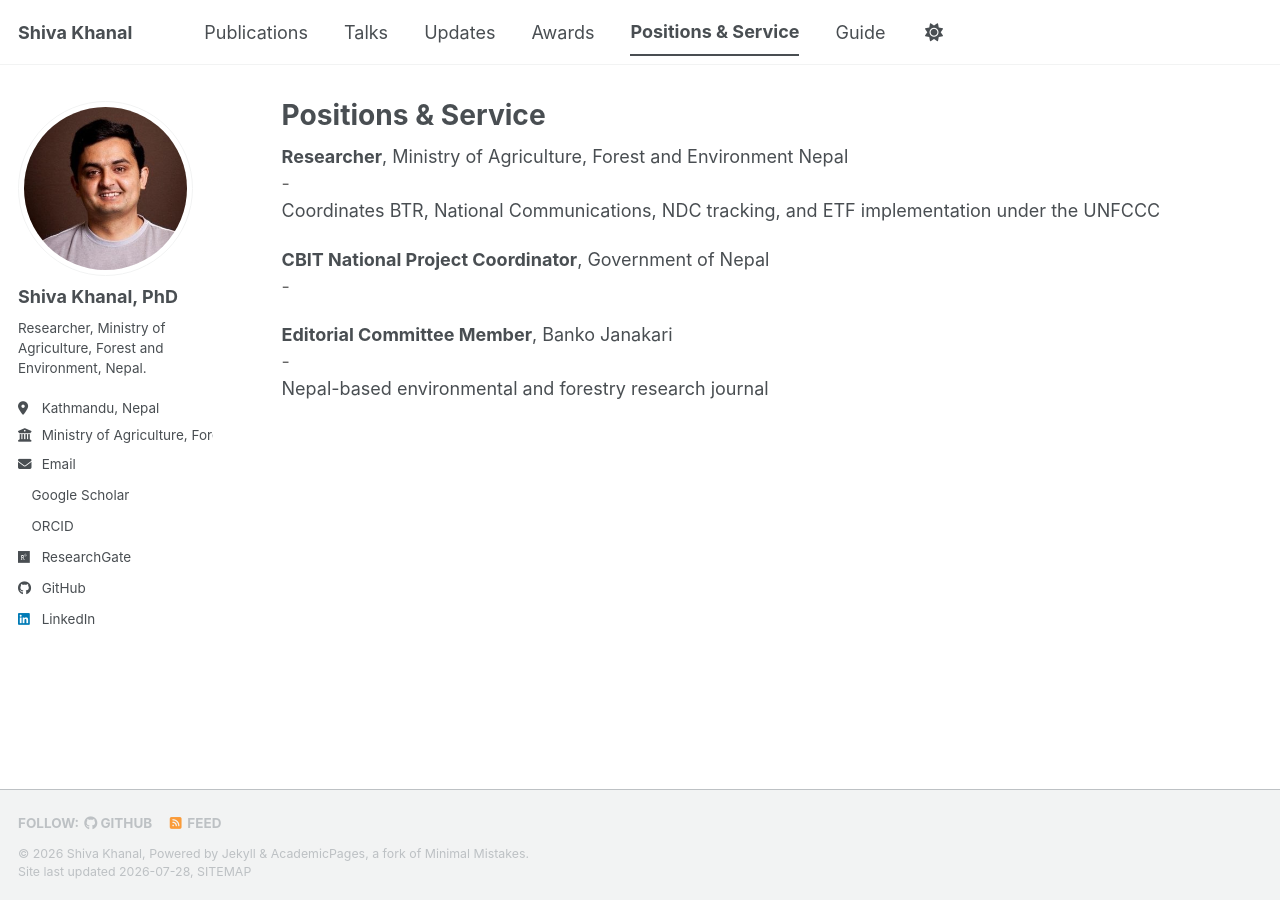
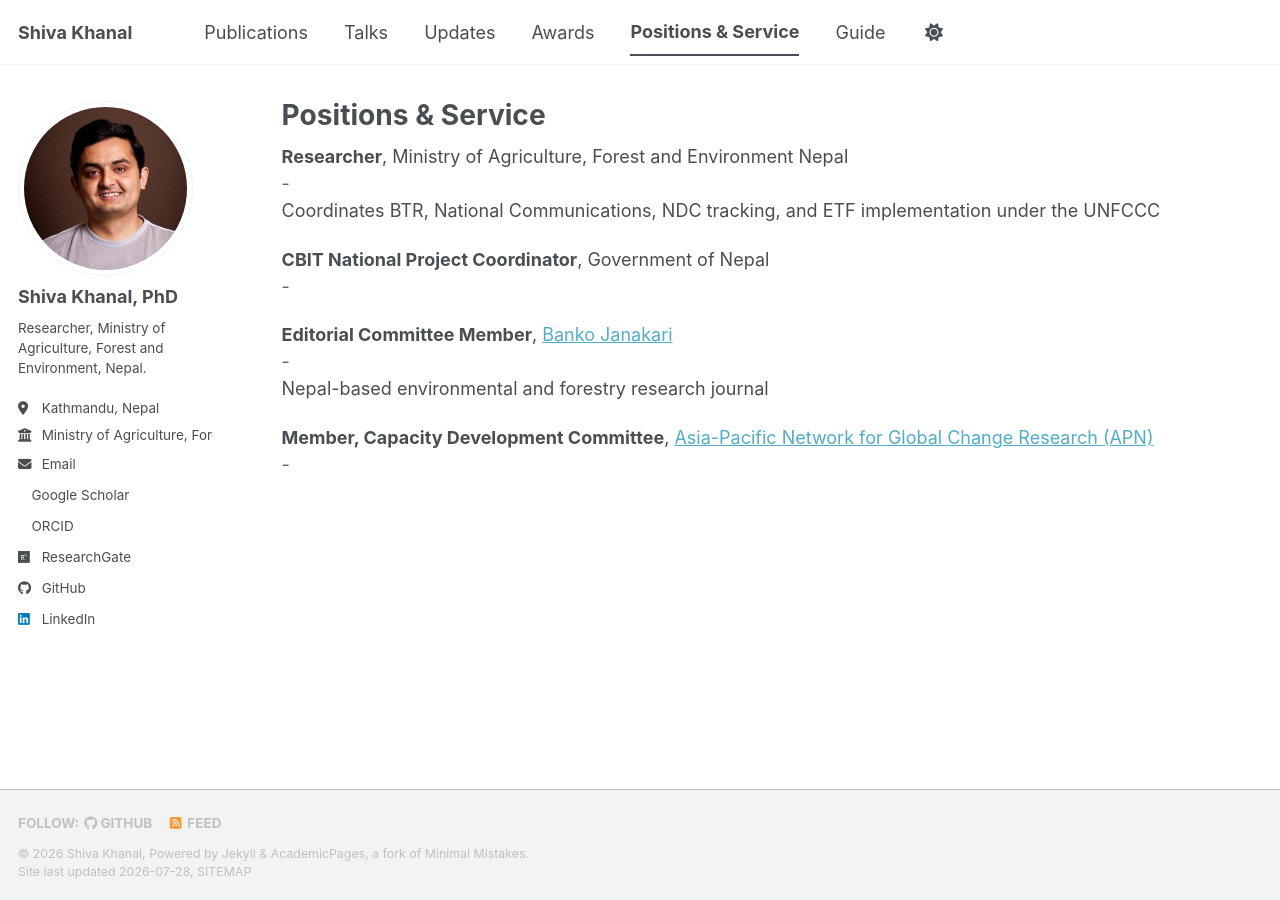
Before and after one commit to shivakhanal/shivakhanal.github.io, a Jekyll site: the page built from _pages/positions.md, in a window 1280 px wide. Built offline with Jekyll 4.4.1, drawn with Linux system fonts in a browser that asks for light colours; a style sheet for code colours, icons or effects is not loaded.

Commit message:
Restore single.html layout; add APN committee position

```diff
--- a/_data/positions.yml
+++ b/_data/positions.yml
@@ -17,3 +17,10 @@
   start: ""
   end: ""
   description: "Nepal-based environmental and forestry research journal"
+
+- title: "Member, Capacity Development Committee"
+  organization: "Asia-Pacific Network for Global Change Research (APN)"
+  link: "https://www.apn-gcr.org/person/shiva-khanal/"
+  start: ""
+  end: ""
+  description: ""
--- a/_pages/positions.md
+++ b/_pages/positions.md
@@ -7,7 +7,7 @@ author_profile: true
 
 {% for role in site.data.positions %}
 <div style="margin-bottom: 1.2em;">
-  <strong>{{ role.title }}</strong>, {{ role.organization }}
+  <strong>{{ role.title }}</strong>, {% if role.link %}<a href="{{ role.link }}">{{ role.organization }}</a>{% else %}{{ role.organization }}{% endif %}
   <br><span style="color:#666;">{{ role.start }} - {{ role.end }}</span>
   {% if role.description %}<br>{{ role.description }}{% endif %}
 </div>
```
